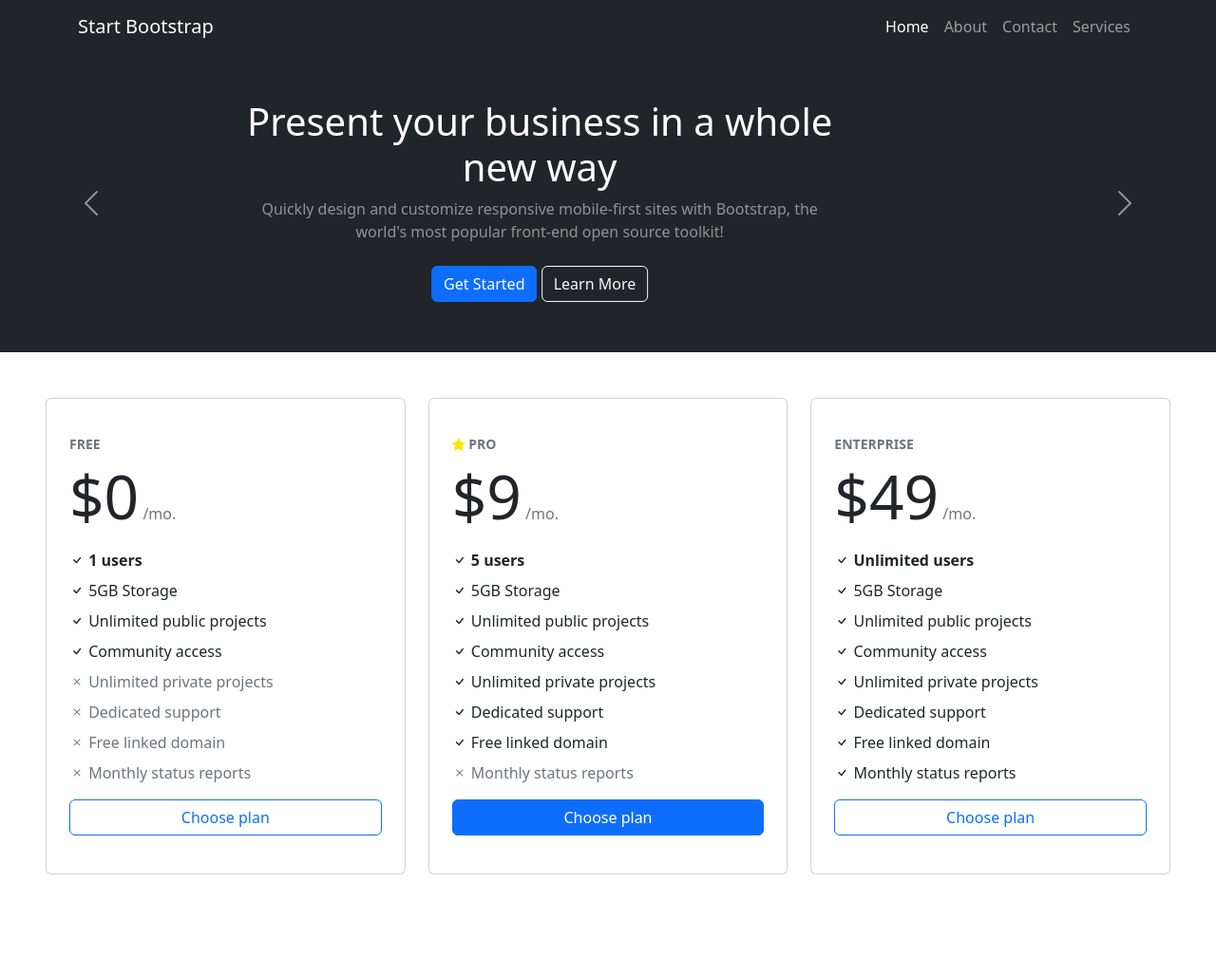
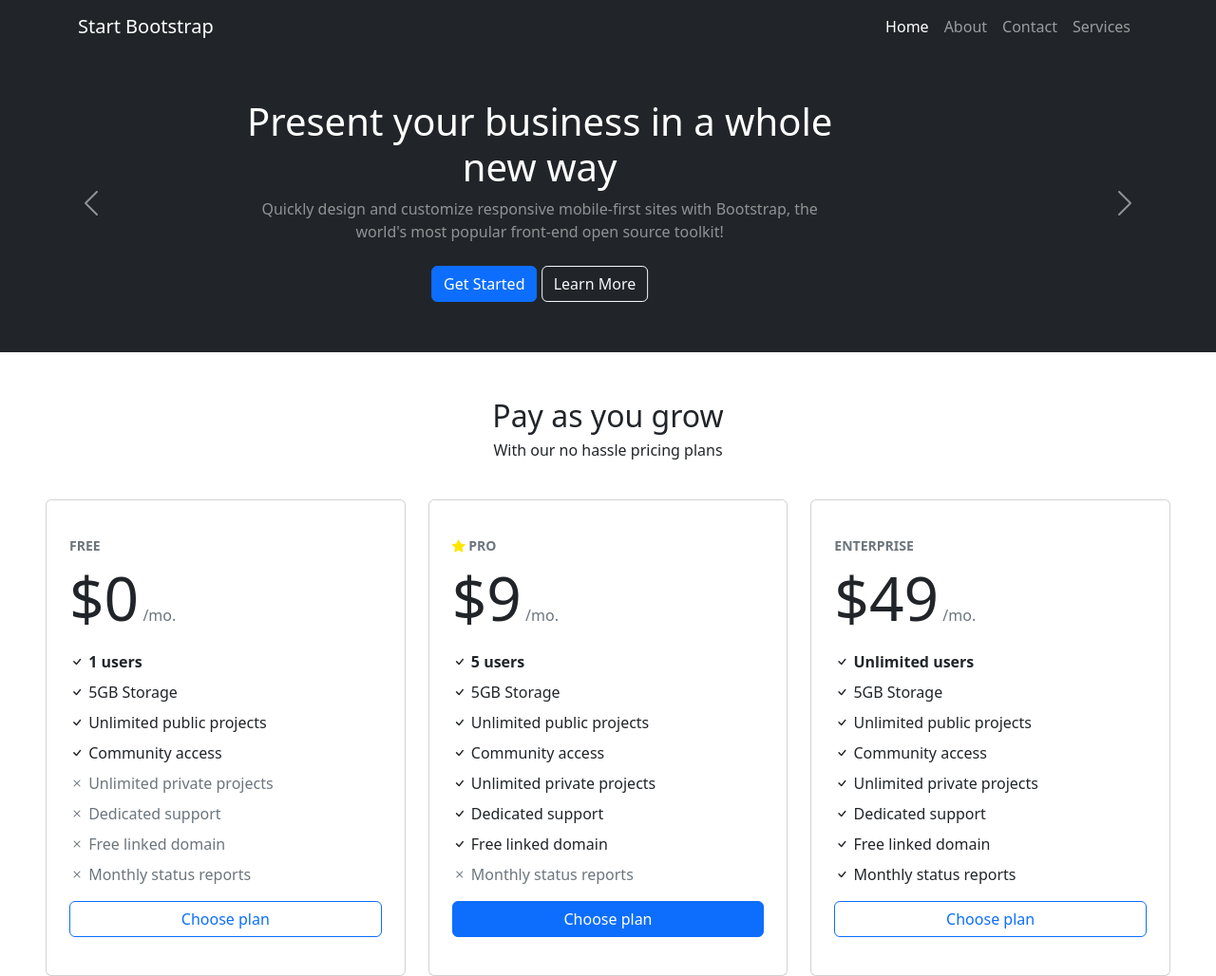
Before and after one commit to jhonatan-oliveiradev/pratica-bootstrap-facul, a plain HTML site: page index.html in a window 1280 px wide. Shown: the whole page at 95% size. Before the commit the page ends 969 px from the top, so only its background shows below. Drawn offline with nearby package versions, Linux system fonts and the light colour scheme.

Commit message:
inserindo chamada para comprar antes dos cards

```diff
--- a/index.html
+++ b/index.html
@@ -121,6 +121,10 @@
     </header>
 
     <main class="container-fluid p-5">
+      <div class="call-to-buy text-center">
+        <h1 class="title">Pay as you grow</h1>
+        <span class="subtitle">With our no hassle pricing plans</span>
+      </div>
       <div class="row">
         <div class="col-4">
           <div class="card py-4 px-2">
@@ -510,4 +514,7 @@
     integrity="sha384-pprn3073KE6tl6bjs2QrFaJGz5/SUsLqktiwsUTF55Jfv3qYSDhgCecCxMW52nD2"
     crossorigin="anonymous"
   ></script>
+  <script>
+    alert("Abriu!");
+  </script>
 </html>
--- a/style.css
+++ b/style.css
@@ -9,3 +9,12 @@
 .banner {
   height: 315px;
 }
+
+.call-to-buy {
+  margin-bottom: 2.5rem;
+}
+
+.call-to-buy h1 {
+  font-size: 2rem;
+  margin-bottom: 0.3rem;
+}
```
